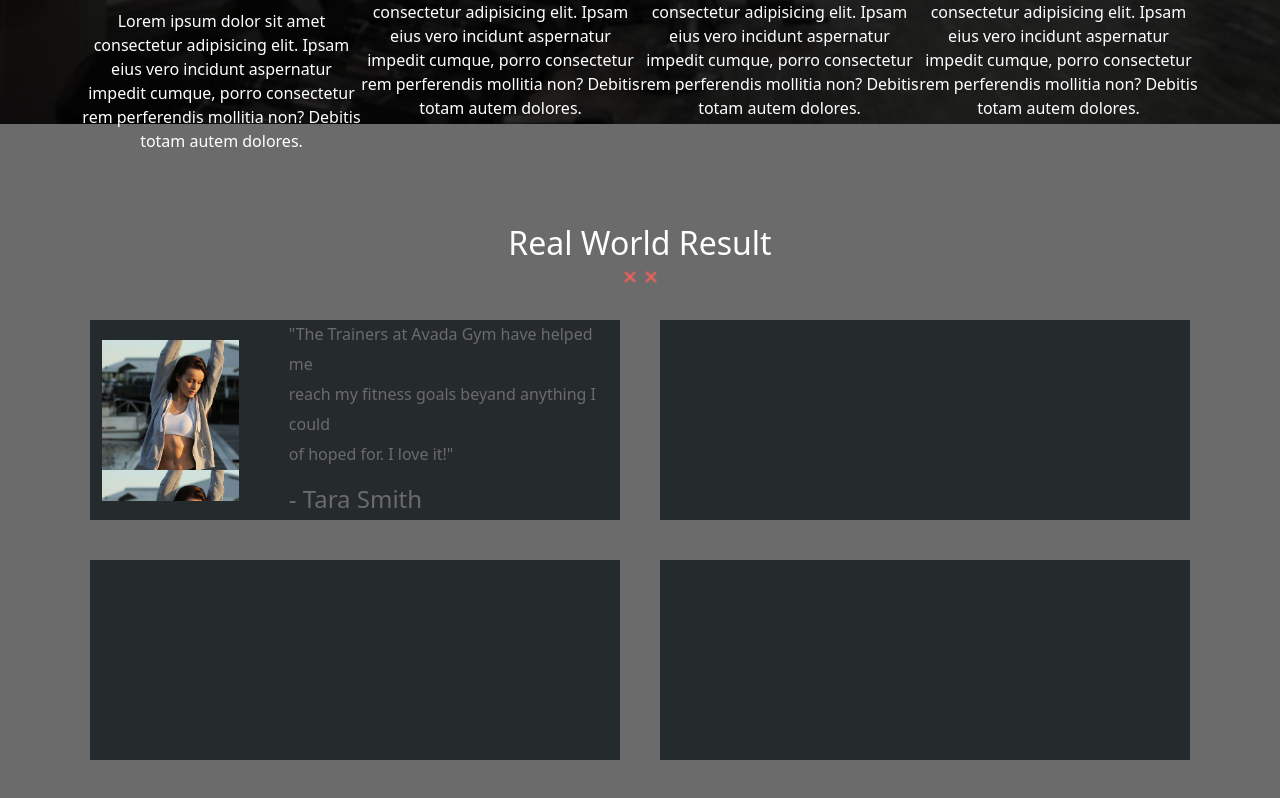
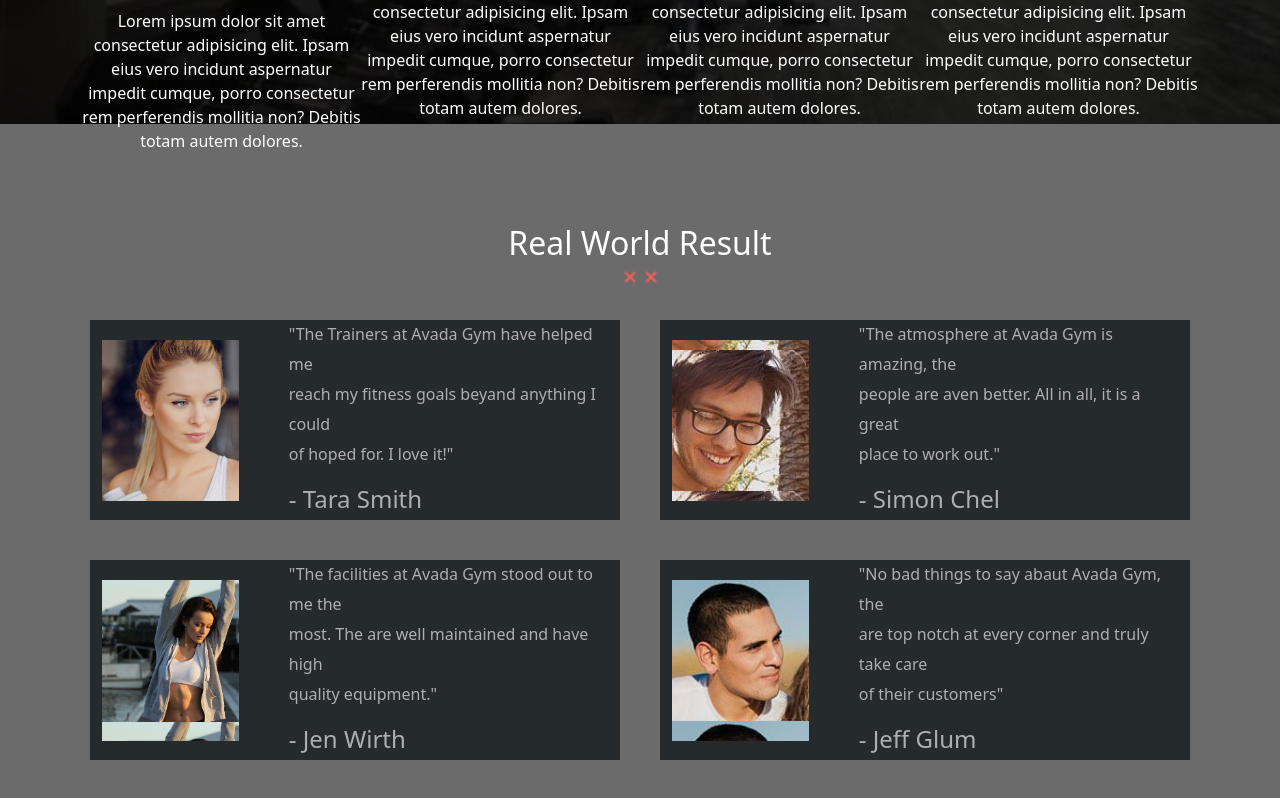
Before and after one commit to EngeneerProgram/proj-html-vuejs, a Vue app: page / in a window 1280 px wide. Shown: the part 2242-3040 px from the top of the page. Built offline with nearby package versions, Linux system fonts and the light colour scheme.

Commit message:
Component views Implemented

```diff
--- a/src/components/ReviewsComponent.vue
+++ b/src/components/ReviewsComponent.vue
@@ -12,6 +12,7 @@
 
     <div class="container pt-3">
       <div class="row">
+
         <div class="col">
           <div class="container-review">
             <div class="left left1"></div>
@@ -25,20 +26,47 @@
             </div>
           </div>
         </div>
-        <div class="col">
+         <div class="col">
           <div class="container-review">
-            <img src="" alt="" />
+            <div class="left left3"></div>
+            <div class="right right3">
+              <p class="p-grey">
+                "The atmosphere at Avada Gym is amazing, the <br> people are aven better. All in all, it is a great <br>place to work out."
+
+              </p>
+              <div>
+                <h4 class="p-grey"><span>-</span> Simon Chel</h4>
+              </div>
+            </div>
           </div>
         </div>
+
+
         <div class="w-100"></div>
         <div class="col">
           <div class="container-review">
-            <img src="" alt="" />
+            <div class="left left2"></div>
+            <div class="right right2">
+              <p class="p-grey">
+                "The facilities at Avada Gym stood out to me the <br> most. The are well maintained and have high <br>quality equipment."
+              </p>
+              <div>
+                <h4 class="p-grey"><span>-</span> Jen Wirth</h4>
+              </div>
+            </div>
           </div>
         </div>
         <div class="col">
           <div class="container-review">
-            <img src="" alt="" />
+            <div class="left left4"></div>
+            <div class="right right4">
+              <p class="p-grey">
+                "No bad things to say abaut Avada Gym, the <br> are top notch at every corner and truly take care <br> of their customers"
+              </p>
+              <div>
+                <h4 class="p-grey"><span>-</span> Jeff Glum</h4>
+              </div>
+            </div>
           </div>
         </div>
       </div>
@@ -56,7 +84,7 @@ export default {
 
 <style lang="scss" scoped>
 .p-grey{
-  color:#6b6b6b;
+  color:#aeafae;
 }
 
 .white{
@@ -104,13 +132,37 @@ export default {
     }
   }
 
-  .left {
+  .left2 {
     width: 30%;
     height: 100%;
     background-image: url("../assets/img/blog1.jpg");
-    background-size: 183%;
+    background-size: 200%;
   }
 
+  .left1{
+
+    width: 30%;
+    height: 100%;
+     background-image: url("../assets/img/blog6.jpg");
+    background-size: 227%;
+    background-position: top;
+  }
+
+  .left3{
+    width: 30%;
+    height: 100%;
+     background-image: url("../assets/img/review_3-compressor-2.jpg");
+    background-size: 103%;
+    background-position: center;
+  }
+
+  .left4{
+     width: 30%;
+    height: 100%;
+     background-image: url("../assets/img/review_4-compressor-2.jpg");
+    background-size: 103%;
+    background-position: top;
+  }
   .right {
     width: 70%;
     height: 100%;
```
